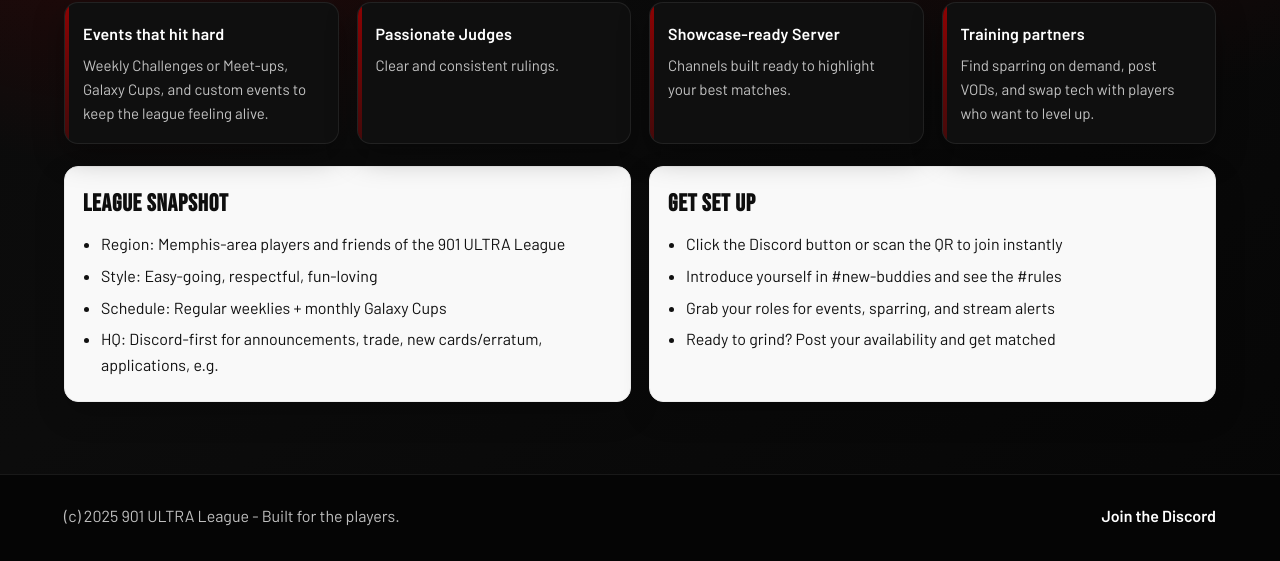
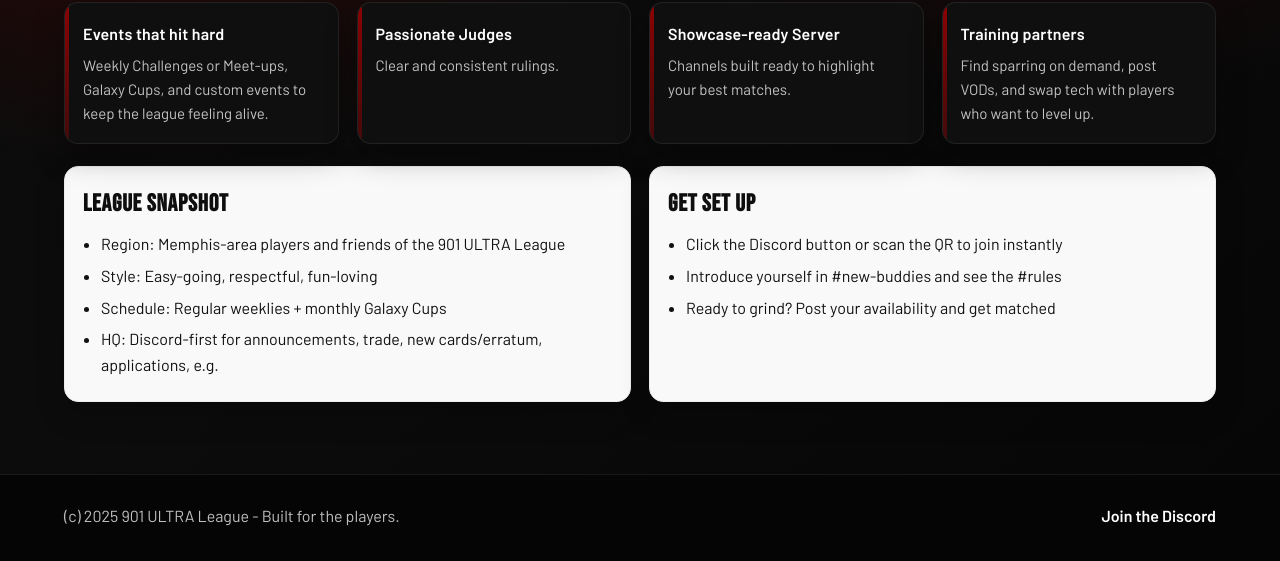
Before and after one commit to 901-ULTRA-League/901UL-homepage, a plain HTML site: page index.html in a window 1280 px wide. Shown: the part 698-1259 px from the top of the page. Drawn offline with Linux system fonts and the light colour scheme.

Commit message:
Update index.html

```diff
--- a/index.html
+++ b/index.html
@@ -571,7 +571,6 @@
           <ul>
             <li>Click the Discord button or scan the QR to join instantly</li>
             <li>Introduce yourself in #new-buddies and see the #rules</li>
-            <li>Grab your roles for events, sparring, and stream alerts</li>
             <li>Ready to grind? Post your availability and get matched</li>
           </ul>
         </div>
```
